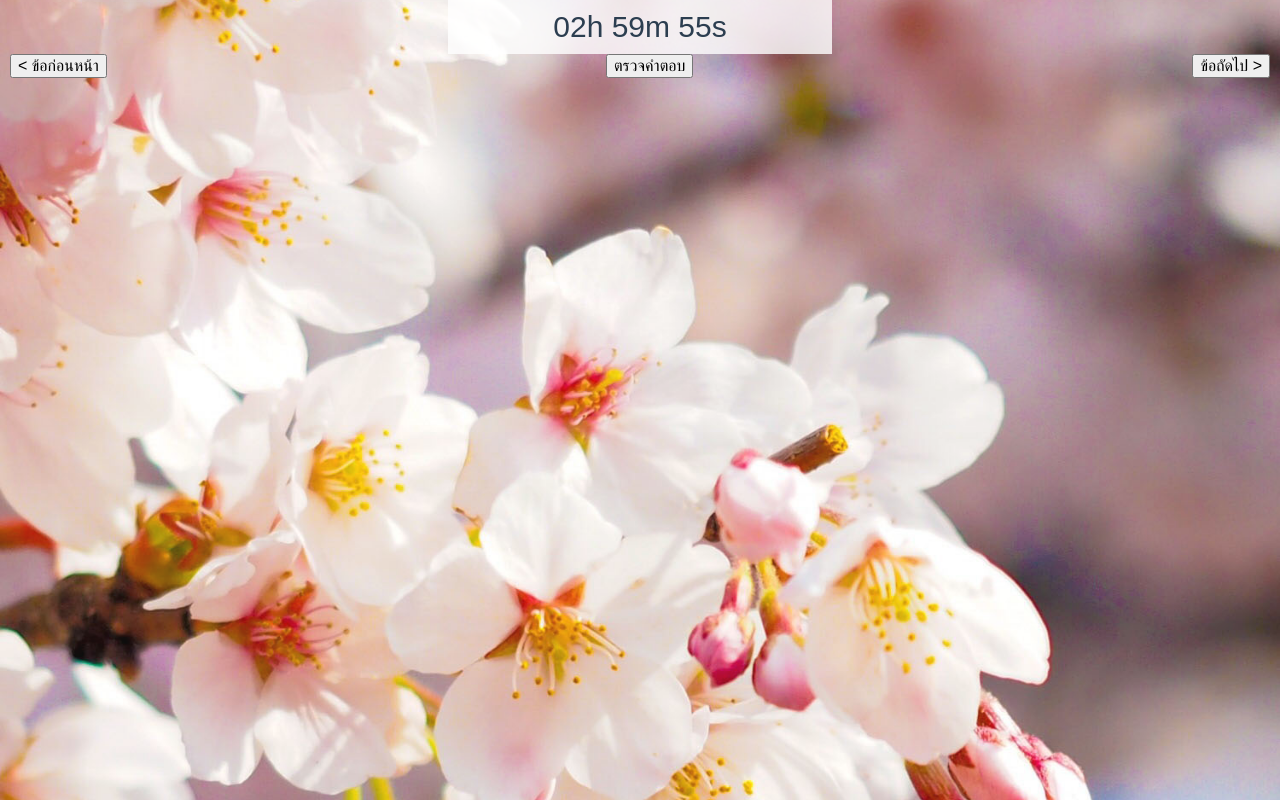
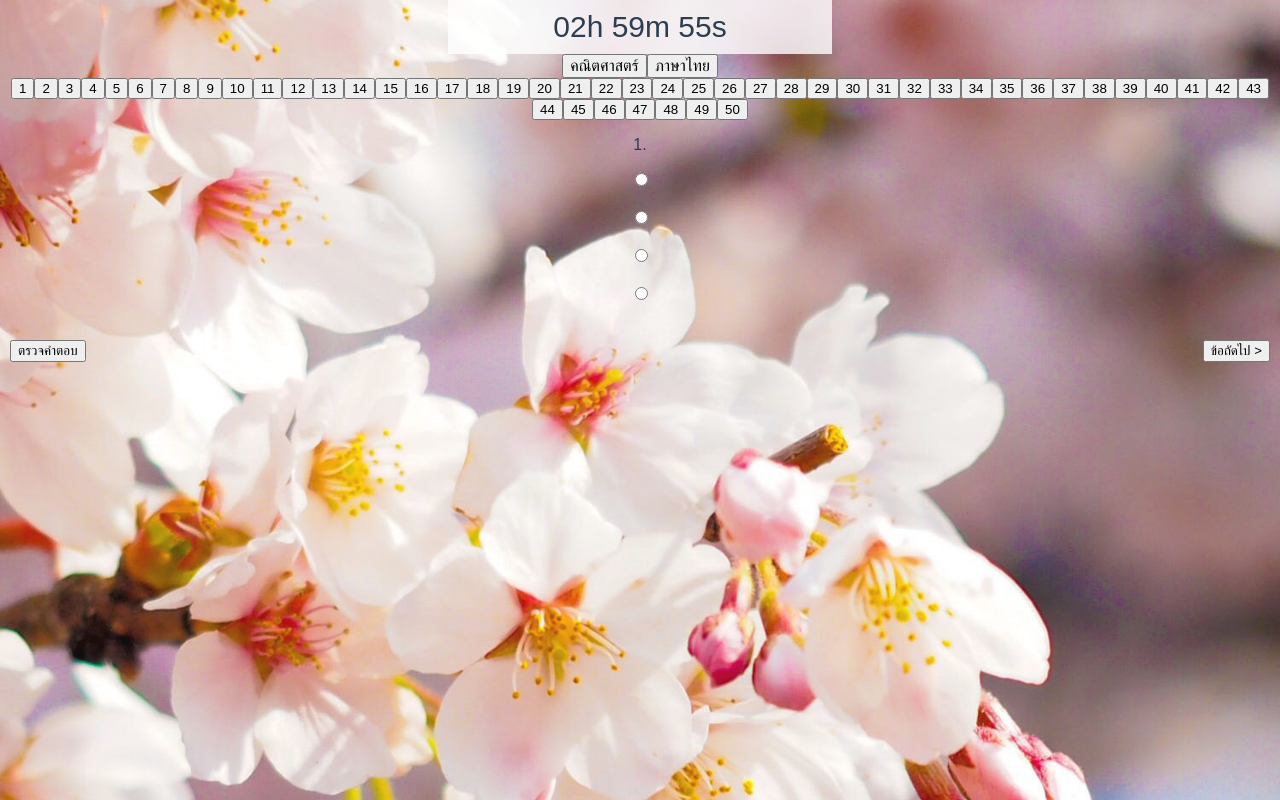
Before and after one commit to miello/morning, a Vue app: page / in a window 1280 px wide. Built offline with nearby package versions, Linux system fonts and the light colour scheme.

Commit message:
Add ChangeSubject , ChangeNumber Button

```diff
--- /dev/null
+++ b/src/checker.js
@@ -0,0 +1,3 @@
+const ExamChecker = function() {}
+
+export { ExamChecker }
--- a/src/components/CountDownTimer.vue
+++ b/src/components/CountDownTimer.vue
@@ -18,7 +18,7 @@ export default {
     const h = 60 * m
     const start = new Date().getTime()
     const time = 3 * h
-    let u = setInterval(() => {
+    const u = setInterval(() => {
       const now = new Date().getTime()
       const diff = Math.floor(now - start)
       const remain = time - diff
--- a/src/components/QuestionField.vue
+++ b/src/components/QuestionField.vue
@@ -1,21 +1,114 @@
 <template>
   <div id="field">
-    <div id="contain-subject"></div>
+    <div id="contain-subject">
+      <button
+        class="btnSelection"
+        v-for="(item, index) in title"
+        :key="index"
+        @click="HandleChangedSub(index)"
+      >
+        {{ item }}
+      </button>
+    </div>
     <div id="contain-no">
-      <!-- <button></button> -->
+      <button
+        v-for="index in subject[SelectedSub].number"
+        :key="index"
+        @click="HandleChangedNo(index - 1)"
+      >
+        {{ index }}
+      </button>
     </div>
-    <form id="question"></form>
+    <form id="question">
+      <p>
+        {{ SelectedNo + 1 }}.
+        <!-- {{
+          subject[SelectedSub].question[SelectedNo].detail
+
+        }} -->
+      </p>
+      <div v-for="index in 4" :key="index">
+        <input
+          type="radio"
+          name="choice"
+          :value="index"
+          v-model="SelectedChoice"
+        />
+        <!-- {{ subject[SelectedSub].choice[SelectedNo][index - 1] }} -->
+        <br /><br />
+      </div>
+    </form>
+    <br />
     <div id="container-selection">
-      <!-- eslint-disable-next-line vue/no-parsing-error -->
-      <button class="btnSelection">< ข้อก่อนหน้า</button>
-      <button class="btnSelection">ตรวจคำตอบ</button>
-      <button class="btnSelection">ข้อถัดไป ></button>
+      <button class="btnPrev" v-if="SelectedNo != 0" @click="SelectedNo--">
+        <!-- eslint-disable-next-line vue/no-parsing-error -->
+        < ข้อก่อนหน้า
+      </button>
+      <button class="btnChecker" @click="HandleChecker">ตรวจคำตอบ</button>
+      <button
+        class="btnNext"
+        v-if="SelectedNo != subject[SelectedSub].number - 1"
+        @click="SelectedNo++"
+      >
+        ข้อถัดไป >
+      </button>
     </div>
   </div>
 </template>
 
 <script>
-export default {}
+import json from '../data/question.json'
+import { ExamChecker } from '../checker.js'
+
+export default {
+  data() {
+    return {
+      subject: json.subject,
+      answer: null,
+      title: null,
+      ResultExam: null,
+      SelectedSub: 0,
+      SelectedNo: 0,
+      SelectedChoice: 0,
+      CurrentSelect: null
+    }
+  },
+  methods: {
+    HandleChecker() {
+      const Selected = []
+      const len = this.subject.length
+      for (let i = 0; i < len; i++) {
+        Selected.push(this.subject[i].solution)
+      }
+      this.ResultExam = ExamChecker(this.CurrentSelect, Selected)
+    },
+    HandleChangedSub(val) {
+      this.SelectedSub = val
+      this.SelectedNo = this.CurrentSelect[val]
+    },
+    HandleChangedNo(val) {
+      this.SelectedNo = val
+      this.SelectedChoice = this.answer[this.SelectedSub][this.SelectedNo]
+      this.CurrentSelect[this.SelectedSub] = this.SelectedNo
+    }
+  },
+  watch: {
+    SelectedChoice(newval) {
+      this.answer[this.SelectedSub][this.SelectedNo] = newval
+    }
+  },
+  created() {
+    const numsub = this.subject.length
+    this.answer = new Array(numsub)
+    this.title = new Array(numsub)
+    this.CurrentSelect = new Array(numsub)
+    for (let i = 0; i < numsub; i++) {
+      this.CurrentSelect[i] = 0
+      this.answer[i] = new Array(this.subject[i].number)
+      this.title[i] = this.subject[i].name
+    }
+  }
+}
 </script>
 
 <style scoped>
--- /dev/null
+++ b/src/data/question.json
@@ -0,0 +1,42 @@
+{
+    "subject": [
+        {
+            "name": "คณิตศาสตร์",
+            "number": 50,
+            "question": [
+                {
+                    "id": 1,
+                    "detail": "มีกระดิ่งกี่ลูก"
+                },
+                {
+                    "id": 2,
+                    "detail": "ไม่บอกโจทย์หรอก"
+                }
+            ],
+            "choice": [
+                [
+                    1,
+                    2,
+                    3,
+                    4
+                ],
+                [
+                    1,
+                    2,
+                    3,
+                    4
+                ]
+            ],
+            "solution": [
+                {
+                    "solnum": 2,
+                    "reason": "ไม่บอก"
+                }
+            ]
+        },
+        {
+            "name": "ภาษาไทย",
+            "number": 25
+        }
+    ]
+}
```
Also changed, not shown: src/data/math.json (deleted, +0 -23 lines), src/data/social.json (deleted), src/data/thai.json (deleted).
